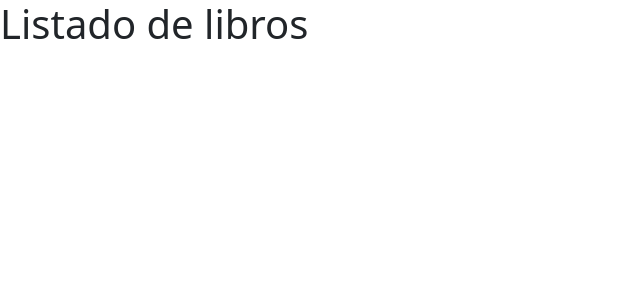
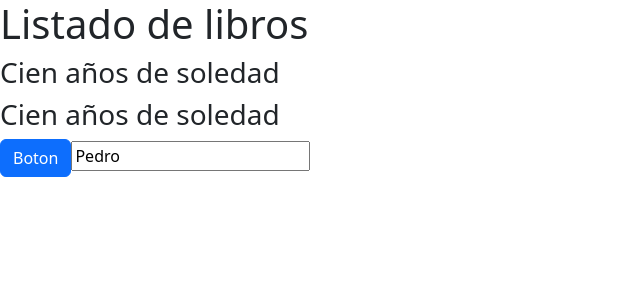
Before and after one commit to josemnaranjo/primer_proyecto_angular, an Angular app: page / in a window 1280 px wide. Shown: the top 300 px of the page, without its empty margins (0-640 px from the left). Built offline with nearby package versions, Linux system fonts and the light colour scheme.

Commit message:
Clases angular

```diff
--- a/src/app/app.module.ts
+++ b/src/app/app.module.ts
@@ -1,4 +1,5 @@
 import { NgModule } from '@angular/core';
+import { FormsModule } from '@angular/forms';
 import { BrowserModule } from '@angular/platform-browser';
 
 import { BookComponent } from './book/book.component';
@@ -8,7 +9,8 @@ import { BookComponent } from './book/book.component';
     BookComponent
   ],
   imports: [
-    BrowserModule
+    BrowserModule,
+    FormsModule
   ],
   providers: [],
   bootstrap: [BookComponent]
--- a/src/app/book/book.component.html
+++ b/src/app/book/book.component.html
@@ -1 +1,9 @@
 <h1>Listado de libros</h1>
+<!-- forma 1 de mostrar informacion -->
+<div><h3 [textContent]="book.name"></h3></div>
+<!-- forma 2 de mostrar la informacion -->
+<div><h3>{{book.name}}</h3></div>
+
+<button class="btn btn-primary" (click)="onClick($event)">Boton</button>
+
+<input type="text" [(ngModel)]="name" (keyup.enter)="onKeyUp()">
--- a/src/app/book/book.component.ts
+++ b/src/app/book/book.component.ts
@@ -1,4 +1,5 @@
 import { Component } from '@angular/core';
+import { Book } from '../book.model';
 import { BookRepository } from '../repository.model';
 
 @Component({
@@ -9,4 +10,14 @@ import { BookRepository } from '../repository.model';
 
 export class BookComponent {
     model:BookRepository=new BookRepository();
+    book:Book=this.model.getBookId(1);
+    name:string="Pedro";
+
+    onClick(e:any){
+        console.log(e.target);
+    }
+
+    onKeyUp(){
+        console.log(this.name)
+    }
 }
--- a/src/app/repository.model.ts
+++ b/src/app/repository.model.ts
@@ -6,8 +6,12 @@ export class BookRepository {
     private books:Book[];
 
     constructor(){
-        this.dataSource=new dataSource();
+        this.dataSource= new dataSource();
         this.books= new Array<Book>();
         this.dataSource.getBooks().forEach(b=>this.books.push(b))
     }
+
+    getBookId(id:number):Book {
+        return this.books.find(b=>b.id==id)!;
+    }
 }
```
